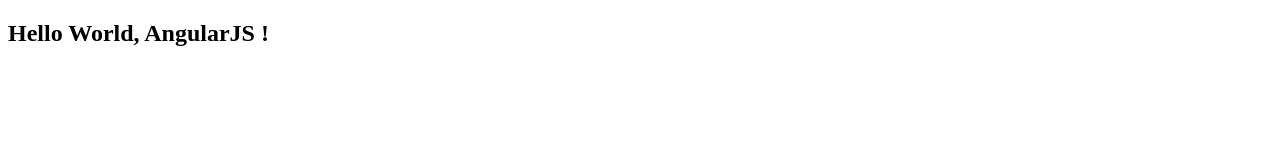
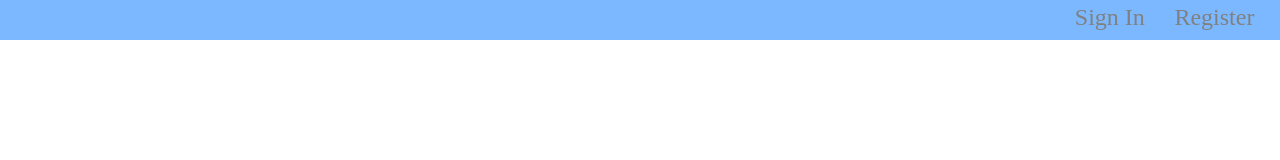
Before and after one commit to mKadiyan/mehar, a plain HTML site: page uiserver/src/main/webapp/index.html in a window 1280 px wide. Drawn offline with Linux system fonts and the light colour scheme; a web font is replaced by a local one.

Commit message:
front: Cool new Nav Bar

```diff
--- /dev/null
+++ b/uiserver/src/main/webapp/css/document.css
@@ -0,0 +1,21 @@
+body{
+    font-family: Droid+Serif,sans-serif;
+}
+.navigation{
+    background: #7cb8ff;
+    width: 100%;
+    height: 10%;
+    text-align: right;
+    line-height: 40px;
+}
+
+
+
+.navigation li{
+    list-style: none;
+    line-height: 10%;
+    display: inline-block;
+    color: gray ;
+    font-size  : 24px;
+    padding-right: 2%;
+}
--- /dev/null
+++ b/uiserver/src/main/webapp/css/main.css
@@ -0,0 +1,3 @@
+@import "reset.css";
+@import "mehar.css";
+@import "document.css";
--- a/uiserver/src/main/webapp/css/mehar.css
+++ /dev/null
@@ -1,22 +0,0 @@
-@CHARSET "ISO-8859-1";
-
-body {
-	margin: 0px 30px 0px 30px;
-	background: red;
-}
-
-.header {
-	height: 50px;
-	background: #F0F0F0;
-	border: 1px solid #CCC;
-	width: 960px;
-	margin: 0px auto;
-}
-
-.content {
-	width: 960px;
-	background: #F0F0F0;
-	border: 1px solid #CCC;
-	height: 2000px;
-	margin: 20px auto;
-}
--- /dev/null
+++ b/uiserver/src/main/webapp/css/reset.css
@@ -0,0 +1,48 @@
+/* http://meyerweb.com/eric/tools/css/reset/
+   v2.0 | 20110126
+   License: none (public domain)
+*/
+
+html, body, div, span, applet, object, iframe,
+h1, h2, h3, h4, h5, h6, p, blockquote, pre,
+a, abbr, acronym, address, big, cite, code,
+del, dfn, em, img, ins, kbd, q, s, samp,
+small, strike, strong, sub, sup, tt, var,
+b, u, i, center,
+dl, dt, dd, ol, ul, li,
+fieldset, form, label, legend,
+table, caption, tbody, tfoot, thead, tr, th, td,
+article, aside, canvas, details, embed,
+figure, figcaption, footer, header, hgroup,
+menu, nav, output, ruby, section, summary,
+time, mark, audio, video {
+    margin: 0;
+    padding: 0;
+    border: 0;
+    font-size: 100%;
+    font: inherit;
+    vertical-align: baseline;
+}
+/* HTML5 display-role reset for older browsers */
+article, aside, details, figcaption, figure,
+footer, header, hgroup, menu, nav, section {
+    display: block;
+}
+body {
+    line-height: 1;
+}
+ol, ul {
+    list-style: none;
+}
+blockquote, q {
+    quotes: none;
+}
+blockquote:before, blockquote:after,
+q:before, q:after {
+    content: '';
+    content: none;
+}
+table {
+    border-collapse: collapse;
+    border-spacing: 0;
+}
--- a/uiserver/src/main/webapp/index.html
+++ b/uiserver/src/main/webapp/index.html
@@ -4,16 +4,19 @@
 
 <head>
     <script src="js/lib/angular.js"></script>
+    <link href='http://fonts.googleapis.com/css?family=Droid+Serif' rel='stylesheet' type='text/css'>
+    <link href='css/main.css' rel='stylesheet' type='text/css'>
 </head>
 
 <body ng-app="myapp">
 
 
-<div ng-controller="HelloController" >
-
-    <h2>Hello {{helloTo.title}} !</h2>
-
-</div>
+<nav class="navigation">
+    <ul>
+        <li>Sign In</li>
+        <li>Register</li>
+    </ul>
+</nav>
 
 
 <script>
```
